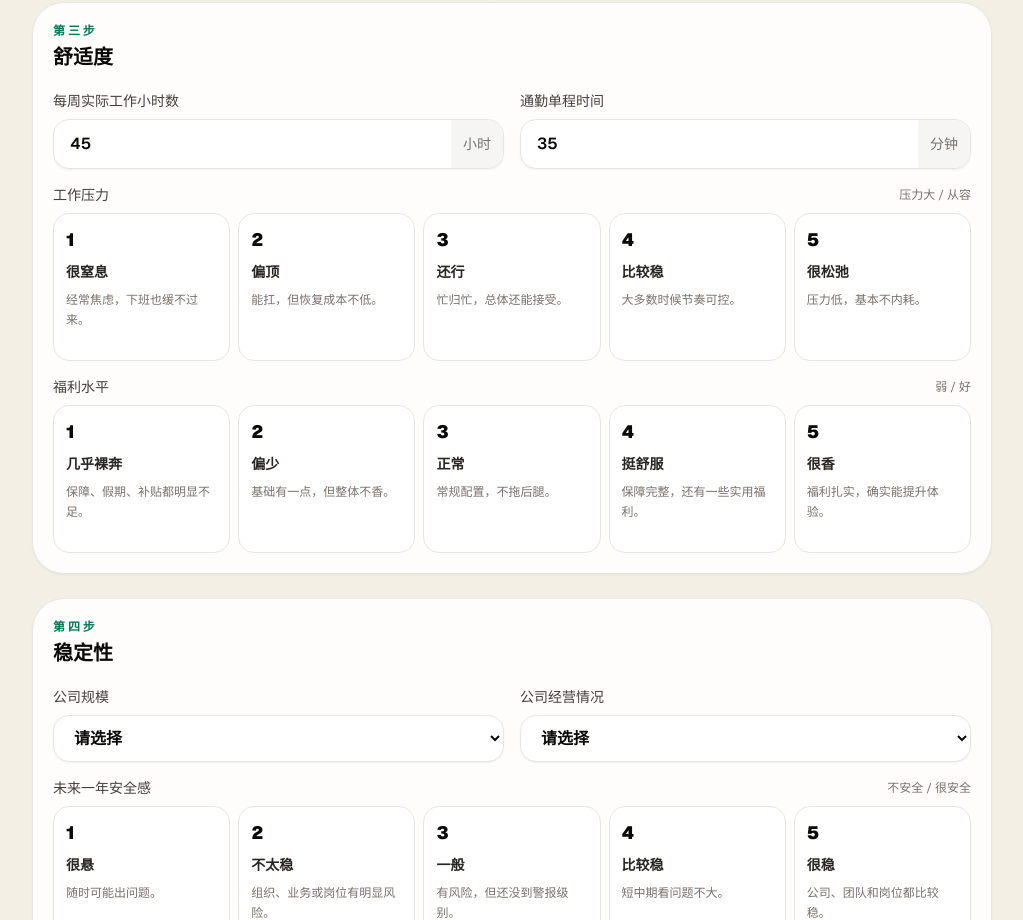
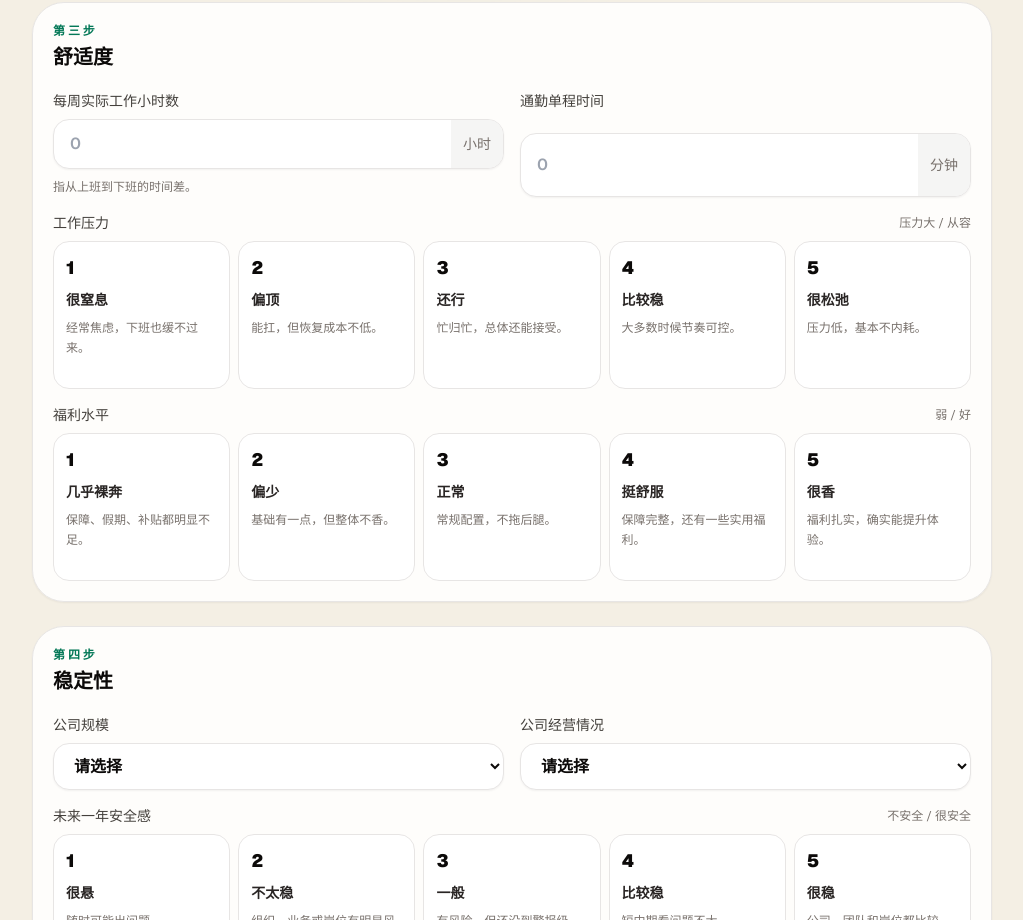
Before and after one commit to Falcom4000/awsome-job-calculator, a Next.js app: page / in a window 1280 px wide. Shown: the part 900-1820 px from the top of the page, without its empty margins (128-1151 px from the left). Built offline with nearby package versions, Linux system fonts and the light colour scheme.

Commit message:
default 0 hrs

```diff
--- a/components/calculator.tsx
+++ b/components/calculator.tsx
@@ -253,12 +253,14 @@ function NumberField({
   label,
   value,
   suffix,
+  note,
   min = 0,
   onChange,
 }: {
   label: string;
   value: number;
   suffix?: string;
+  note?: string;
   min?: number;
   onChange: (value: number) => void;
 }) {
@@ -276,6 +278,7 @@ function NumberField({
         />
         {suffix ? <span className="flex items-center bg-stone-100 px-3 text-sm text-stone-500">{suffix}</span> : null}
       </div>
+      {note ? <span className="text-xs leading-5 text-stone-500">{note}</span> : null}
     </label>
   );
 }
@@ -629,7 +632,13 @@ export default function JobCalculator() {
           </Section>
 
           <Section eyebrow="第三步" title="舒适度">
-            <NumberField label="每周实际工作小时数" suffix="小时" value={inputs.weeklyHours} onChange={(value) => setValue("weeklyHours", value)} />
+            <NumberField
+              label="每周实际工作小时数"
+              suffix="小时"
+              note="指从上班到下班的时间差。"
+              value={inputs.weeklyHours}
+              onChange={(value) => setValue("weeklyHours", value)}
+            />
             <NumberField label="通勤单程时间" suffix="分钟" value={inputs.commuteMinutes} onChange={(value) => setValue("commuteMinutes", value)} />
             <RatingField label="工作压力" low="压力大" high="从容" copyKey="stress" value={inputs.stress} onChange={(value) => setValue("stress", value)} />
             <RatingField label="福利水平" low="弱" high="好" copyKey="benefitsLevel" value={inputs.benefitsLevel} onChange={(value) => setValue("benefitsLevel", value)} />
--- a/lib/job-scoring.ts
+++ b/lib/job-scoring.ts
@@ -173,8 +173,8 @@ export const defaultInputs: JobInputs = {
   city: "",
   annualCashIncome: 0,
   annualEquityIncome: 0,
-  weeklyHours: 45,
-  commuteMinutes: 35,
+  weeklyHours: 0,
+  commuteMinutes: 0,
   stress: null,
   benefitsLevel: null,
   weekendWork: "",
@@ -205,8 +205,8 @@ export const defaultInputs: JobInputs = {
   contentLove: null,
   longTermFit: null,
   extraLearningWillingness: null,
-  age: 28,
-  experienceYears: 5,
+  age: 0,
+  experienceYears: 0,
   education: "",
   industry: "",
   role: "",
```
